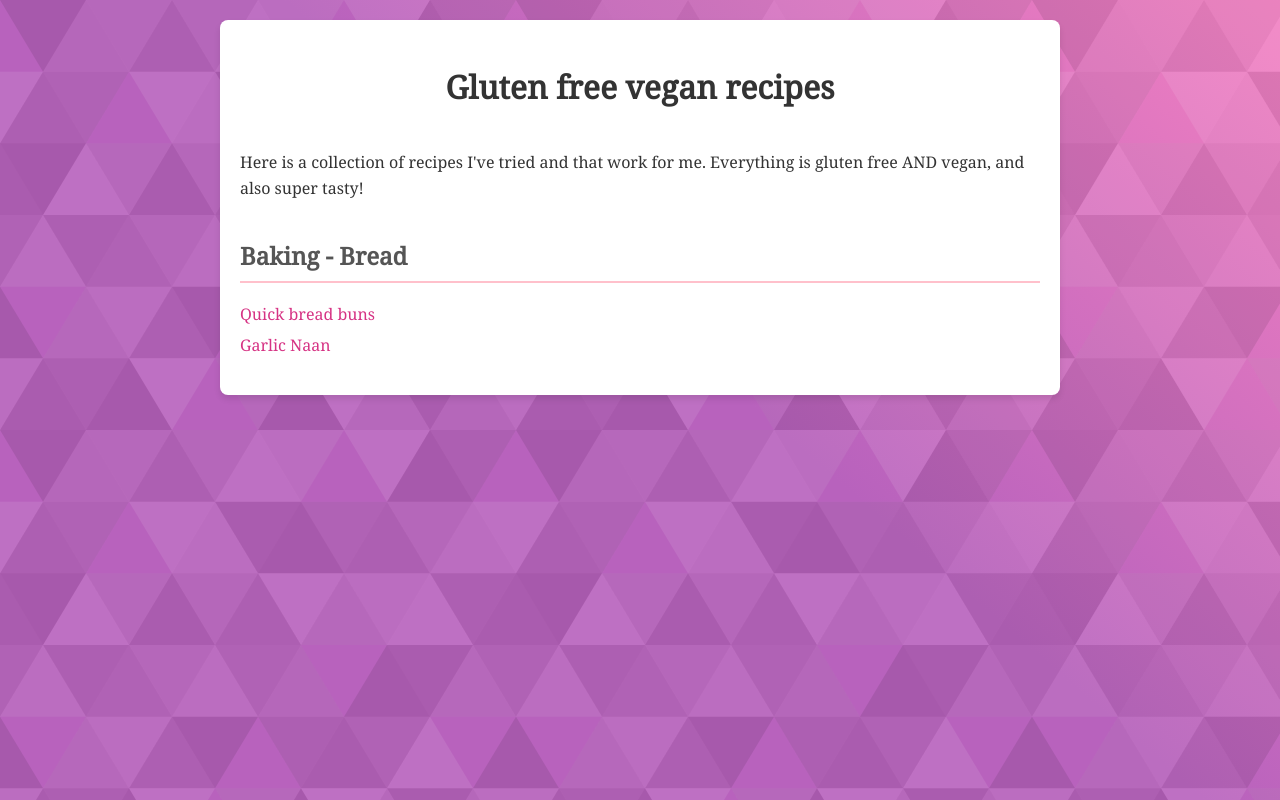
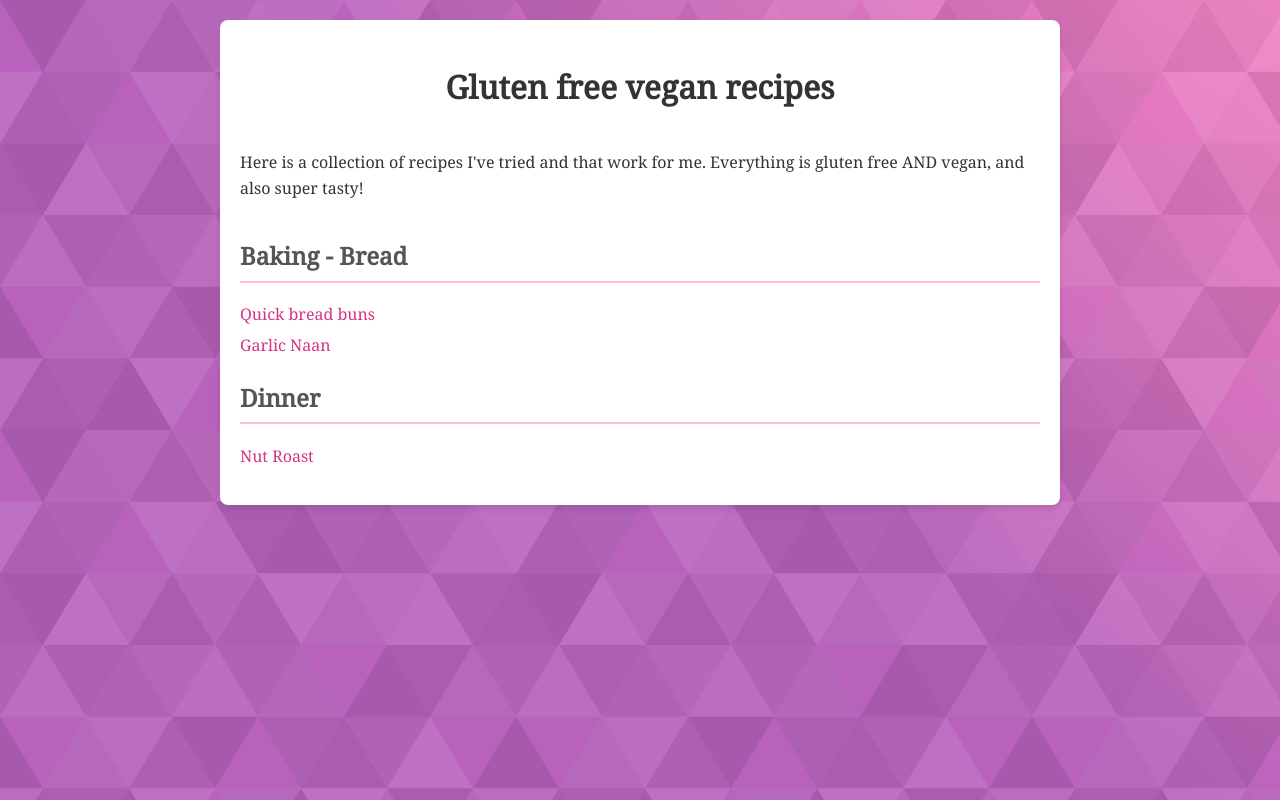
Before and after one commit to peconia/gf-vegan-recipes, a Next.js app: page / in a window 1280 px wide. Built offline with nearby package versions, Linux system fonts and the light colour scheme.

Commit message:
added nut roast

```diff
--- a/src/app/globals.css
+++ b/src/app/globals.css
@@ -7,9 +7,6 @@ body {
   padding: 20px;
   line-height: 1.6;
 }
-
-
-
 
 .container {
   max-width: 800px;
--- a/src/app/recipes/data.ts
+++ b/src/app/recipes/data.ts
@@ -192,4 +192,64 @@ export const recipes: Recipe[] = [
             linkText: "Loopy whisk"
         },
     },
+    {
+        slug: 'nut-roast',
+        title: 'Nut Roast',
+        category: 'Dinner',
+        description: "Little individual nut roasts, perfect for a Sunday roast or a Christmas dinner.",
+        totalTime: "35 mins",
+        yields: "2 portions",
+        oven: {type: "Circo roast / fan", temperature: "200 °C"},
+        image: '/gf-vegan-recipes/nut_roast.jpg',
+        ingredients: [
+            {
+                quantity: 1,
+                unit: '',
+                ingredient: 'small onion (or some shallots)',
+            },
+            {
+                quantity: 90,
+                unit: 'g',
+                ingredient: 'nuts (you can mix whatever you like, I often use hazelnuts, pistachio, walnuts and almonds)',
+            },
+            {
+                quantity: 1,
+                unit: 'stick',
+                ingredient: 'celery (optional)',
+            },
+            {
+                quantity: 2,
+                unit: 'cloves',
+                ingredient: 'garlic',
+            },
+            {
+                quantity: 1,
+                unit: 'tin',
+                ingredient: 'black beans (or some other beans you like, kidney beans work well)',
+            },
+            {
+                quantity: 2,
+                unit: 'tsp',
+                ingredient: 'apricot jam (or peach or some other sweet jam, cranberry works nicely for Christmas)',
+            },
+
+        ],
+        instructions: [
+            'Roughly chop the nuts. Chop the onion and celery finely and crush the garlic.',
+            'Heat up a frying pan without oil and toast the nuts until they start to smell nice. Remove from the pan into a mixing bowl.',
+            'Add some oil to the pan and fry the onion and celery until they start to soften.',
+            'Add the garlic and fry for a minute more.',
+            'Rinse the beans well and then add them to the pan and cook for a few minutes until they are heated through.',
+            'Season with salt and pepper, you can also add herbs or spices you like.',
+            'Add the fried veg into the mixing bowl with the nuts, and use a potato masher to mash everything together. You want to keep some texture, but also make sure the beans are mashed.',
+            'Line a small oven tray with parchment paper. Divide the mix into two portions and shape them to domes / half ball shapes. Squeeze them  gently to ensure they hold together.',
+            'Stir your jam to make it a bit more runny (add a tiny splash of water if needed), then brush the tops of the nut roasts with the jam.',
+            "Wait until you have about 15 mins of roasting time left for your other roastables, and then bake the nut roasts in 200 °C fan oven for around 15 minutes. (You can cook a bit more or less if your oven temp for the other dishes is different, it doesn't matter too much)",
+        ],
+        credit: {
+            text: "Adapted from",
+            link: "https://www.mindfulchef.com/healthy-recipes/nut-roast-with-cranberry-gravy-1",
+            linkText: "Mindful chef"
+        },
+    },
 ];
```
Also changed, not shown: public/nut_roast.jpg (added).
